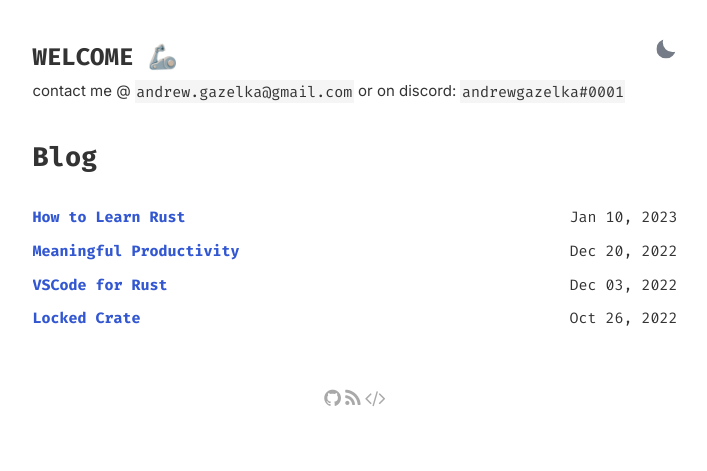
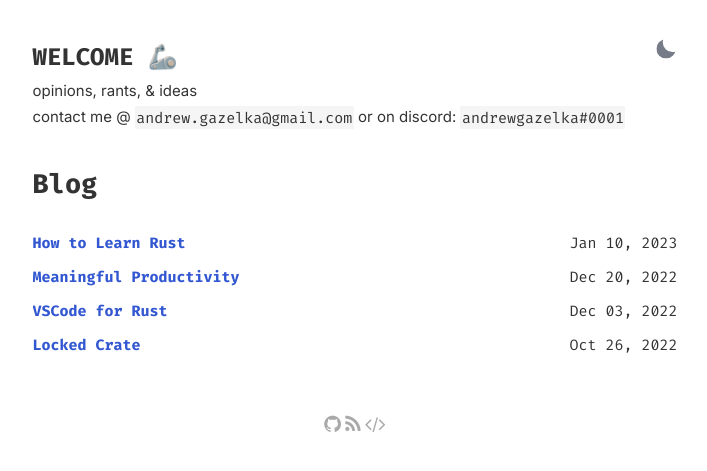
Before and after one commit to andrewgazelka/andrewgazelka.github.io, a Jekyll site: the page built from index.html, in a window 1280 px wide. Shown: the top 471 px of the page, without its empty margins (285-992 px from the left). Built offline with Jekyll 4.4.1, drawn with Linux system fonts in a browser that asks for light colours; comment, search, counter and statistics services are not loaded.

Commit message:
keep site description

```diff
--- a/index.html
+++ b/index.html
@@ -9,6 +9,7 @@ layout: default
         </button>
     </div>
     <div class="bio">
+        {{ site.description }}<br>
         contact me @ <code class="language-plaintext">andrew.gazelka@gmail.com</code> or on discord: <code class="language-plaintext">andrewgazelka#0001</code>
     </div>
 </section>
```
